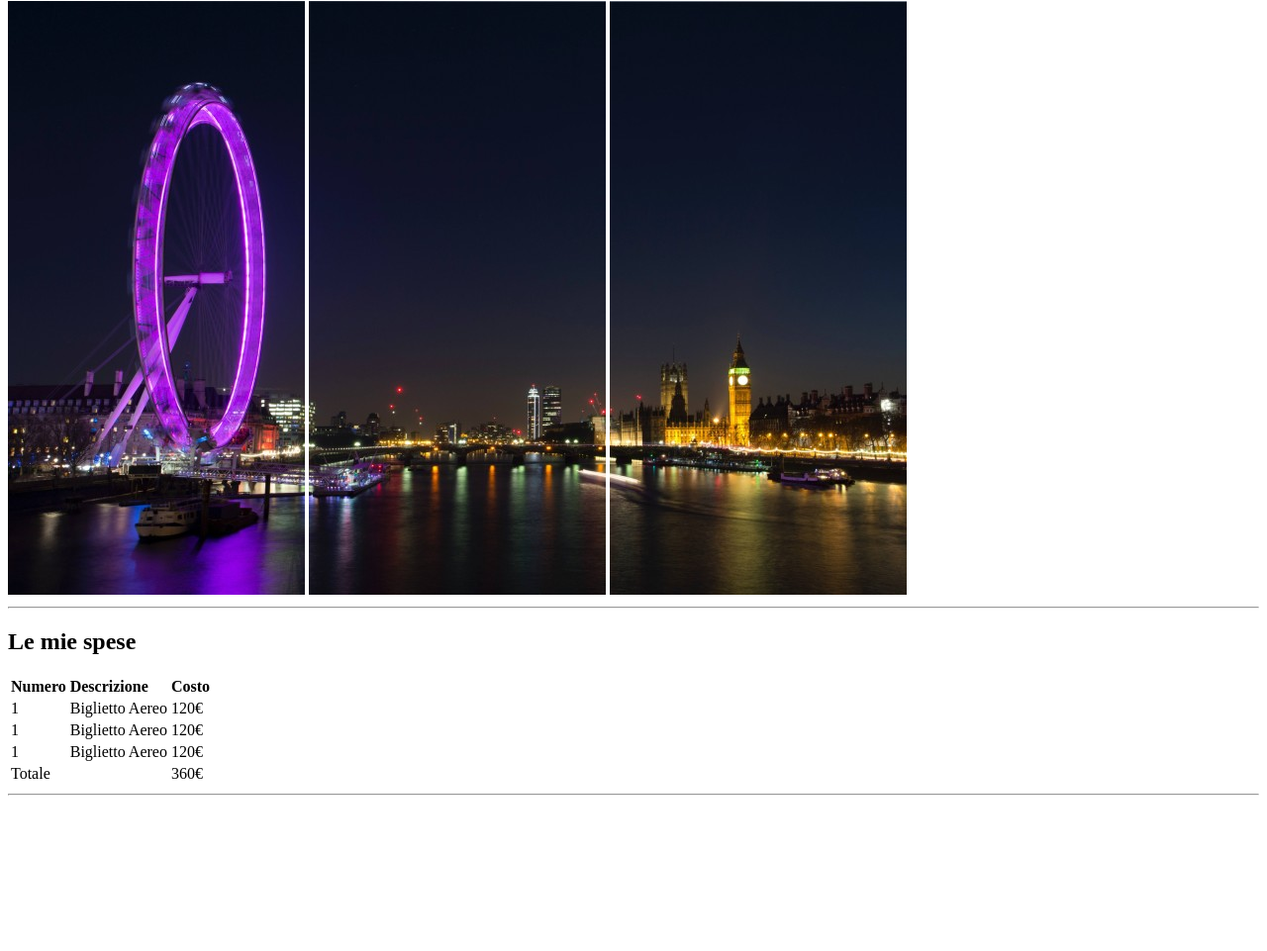
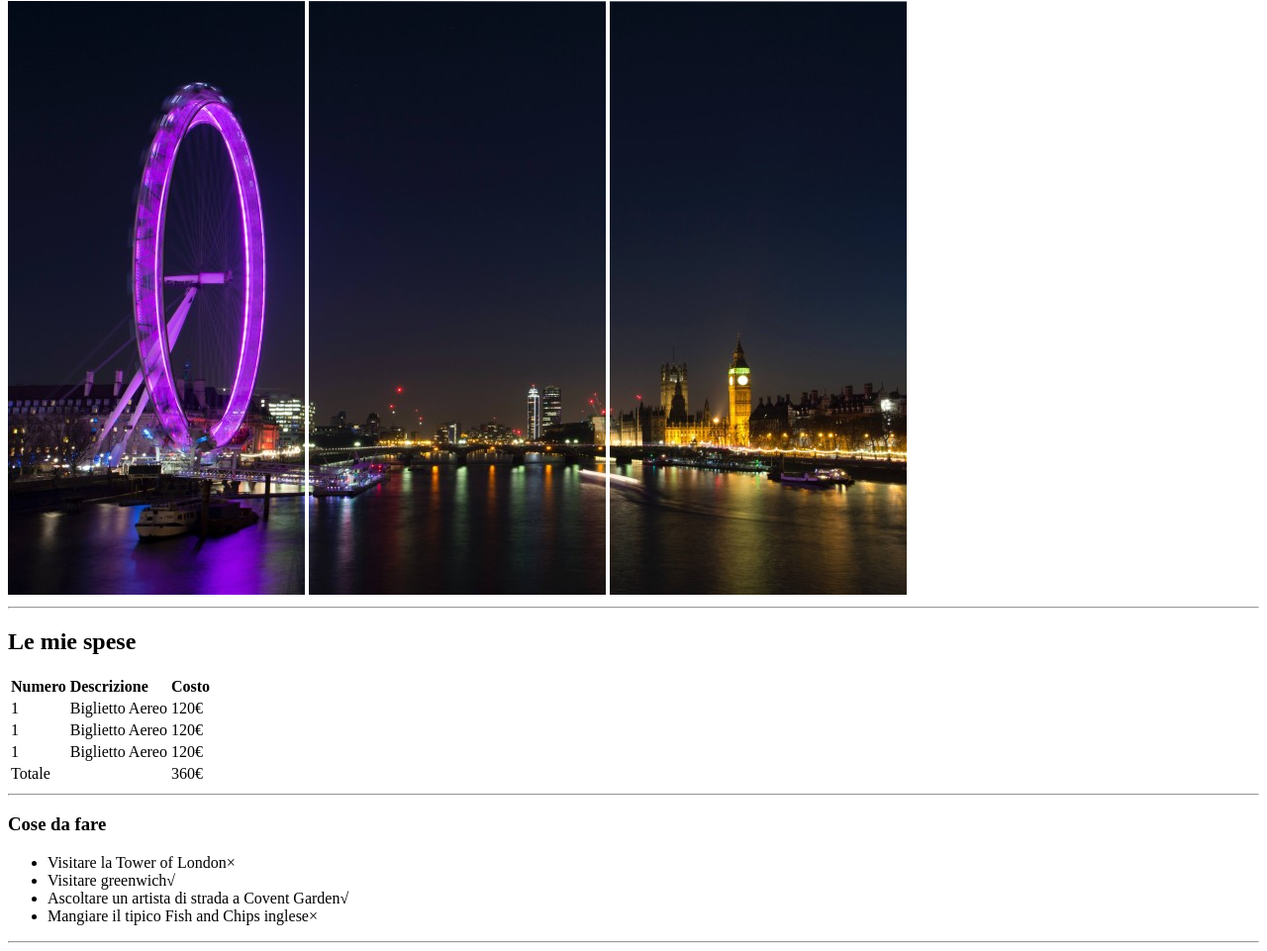
Before and after one commit to SimoneCorona/html-london-trip, a plain HTML site: page index.html in a window 1280 px wide. Shown: the part 79-1040 px from the top of the page at 99% size. Before the commit the page ends 891 px from the top, so only its background shows below. Drawn offline with Linux system fonts and the light colour scheme.

Commit message:
end_second_section_main

```diff
--- a/index.html
+++ b/index.html
@@ -26,27 +26,36 @@
                 <tr><!--riga 2 tabella-->
                     <td>1</td>
                     <td>Biglietto Aereo</td>
-                    <td>120&#8364</td>
+                    <td>120&#8364;</td>
                 </tr>
                 <tr><!--riga 3 tabella-->
                     <td>1</td>
                     <td>Biglietto Aereo</td>
-                    <td>120&#8364</td>
+                    <td>120&#8364;</td>
                 </tr>
                 <tr><!--riga 4 tabella-->
                     <td>1</td>
                     <td>Biglietto Aereo</td>
-                    <td>120&#8364</td>
+                    <td>120&#8364;</td>
                 </tr>
                 <tr><!--riga 4 tabella-->
                     <td colspan="2">Totale</td>
-                    <td>360&#8364</td>
+                    <td>360&#8364;</td>
                 </tr>
             </table>
             <hr>
         </div>
 
-
+        <div><!--contenitore 2^ sezione-->
+            <h3>Cose da fare</h3>
+            <ul>
+                <li>Visitare la Tower of London&#215;</li>
+                <li>Visitare greenwich&#8730;</li>
+                <li>Ascoltare un artista di strada a Covent Garden&#8730;</li>
+                <li>Mangiare il tipico Fish and Chips inglese&#215;</li>
+            </ul>
+            <hr>
+        </div>
      </main>
      <footer>
 
```
